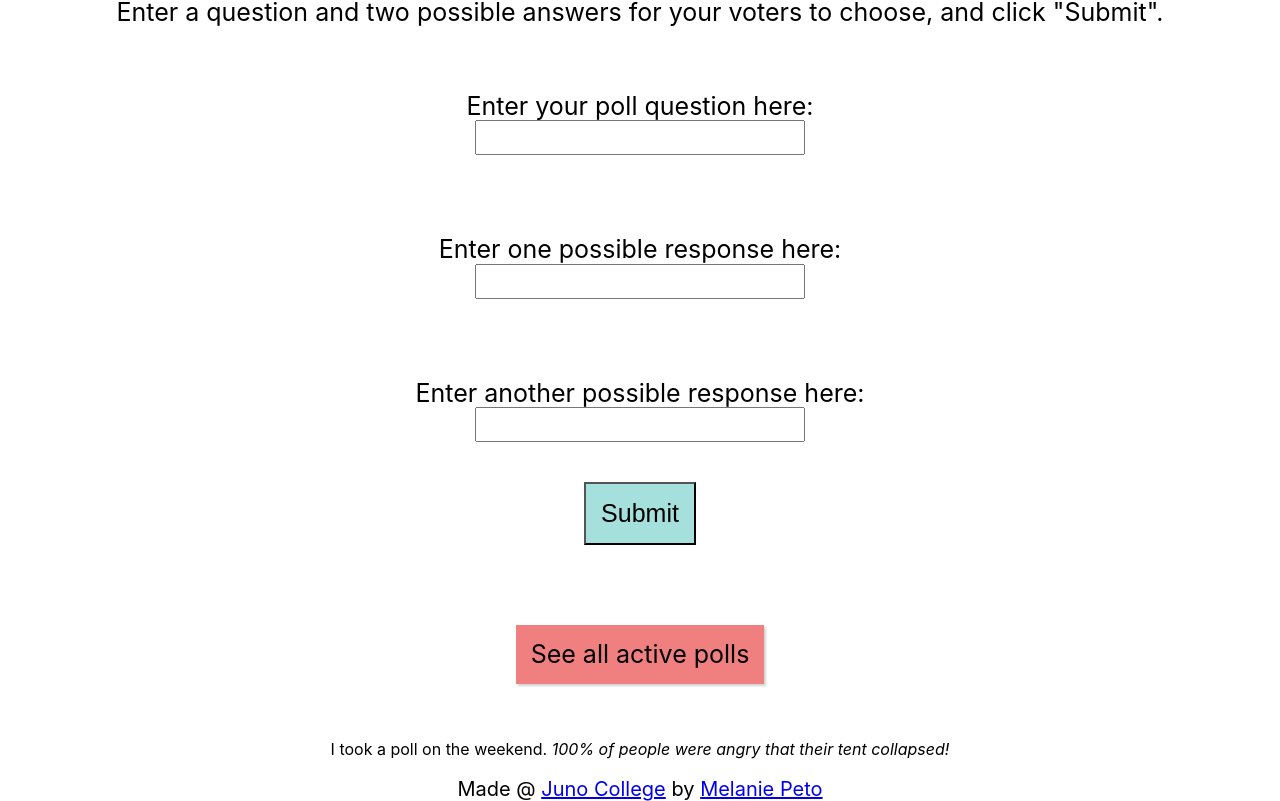
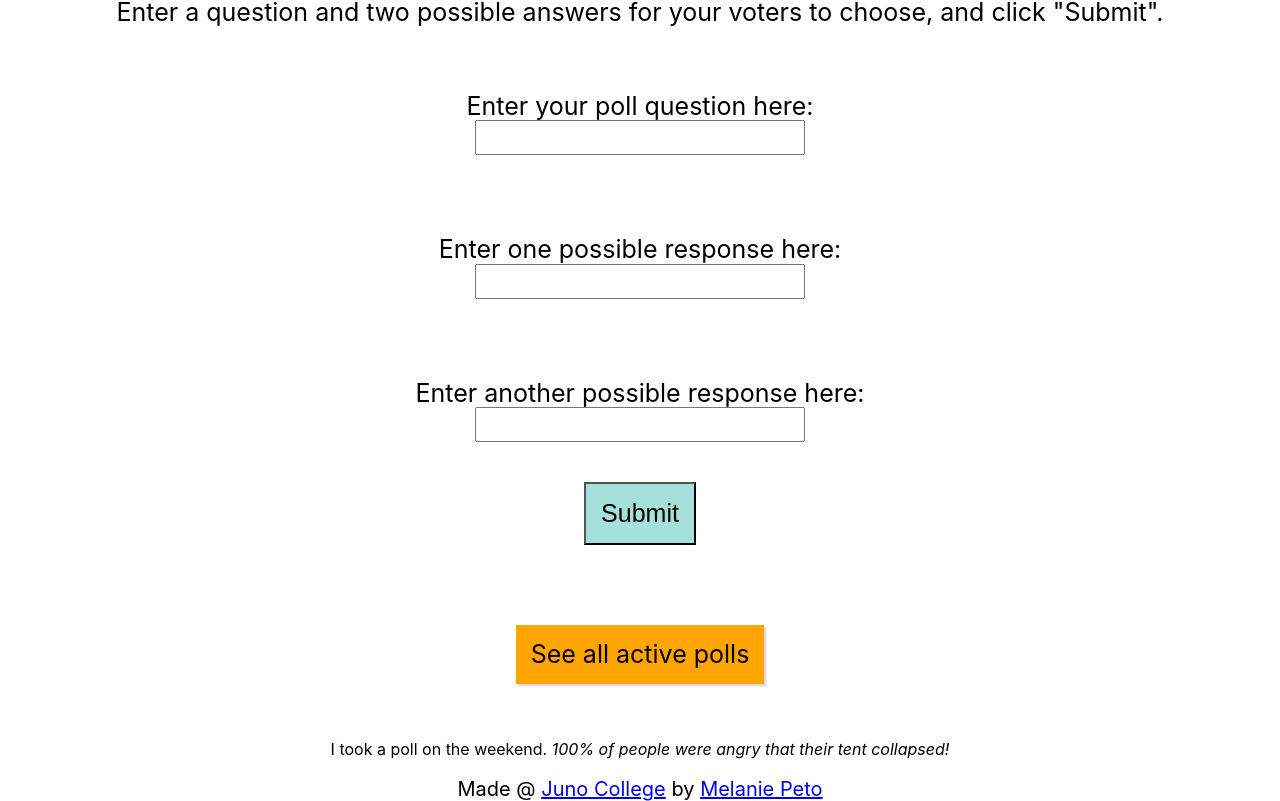
Before and after one commit to melpeto/melanie-peto-project-three, a React (Create React App) app: page / in a window 1280 px wide. Shown: the part 362-1163 px from the top of the page. Built offline with nearby package versions, Linux system fonts and the light colour scheme.

Commit message:
removed /build from gitignore

```diff
--- a/src/App.css
+++ b/src/App.css
@@ -16,7 +16,7 @@ html{line-height:1.15;-ms-text-size-adjust:100%;-webkit-text-size-adjust:100%}bo
 
 .regButton {
   text-decoration: none;
-  background-color: lightcoral;
+  background-color: orange;
   margin: 40px auto;
   box-shadow: 2px 2px 2px lightgray;
 }
```
